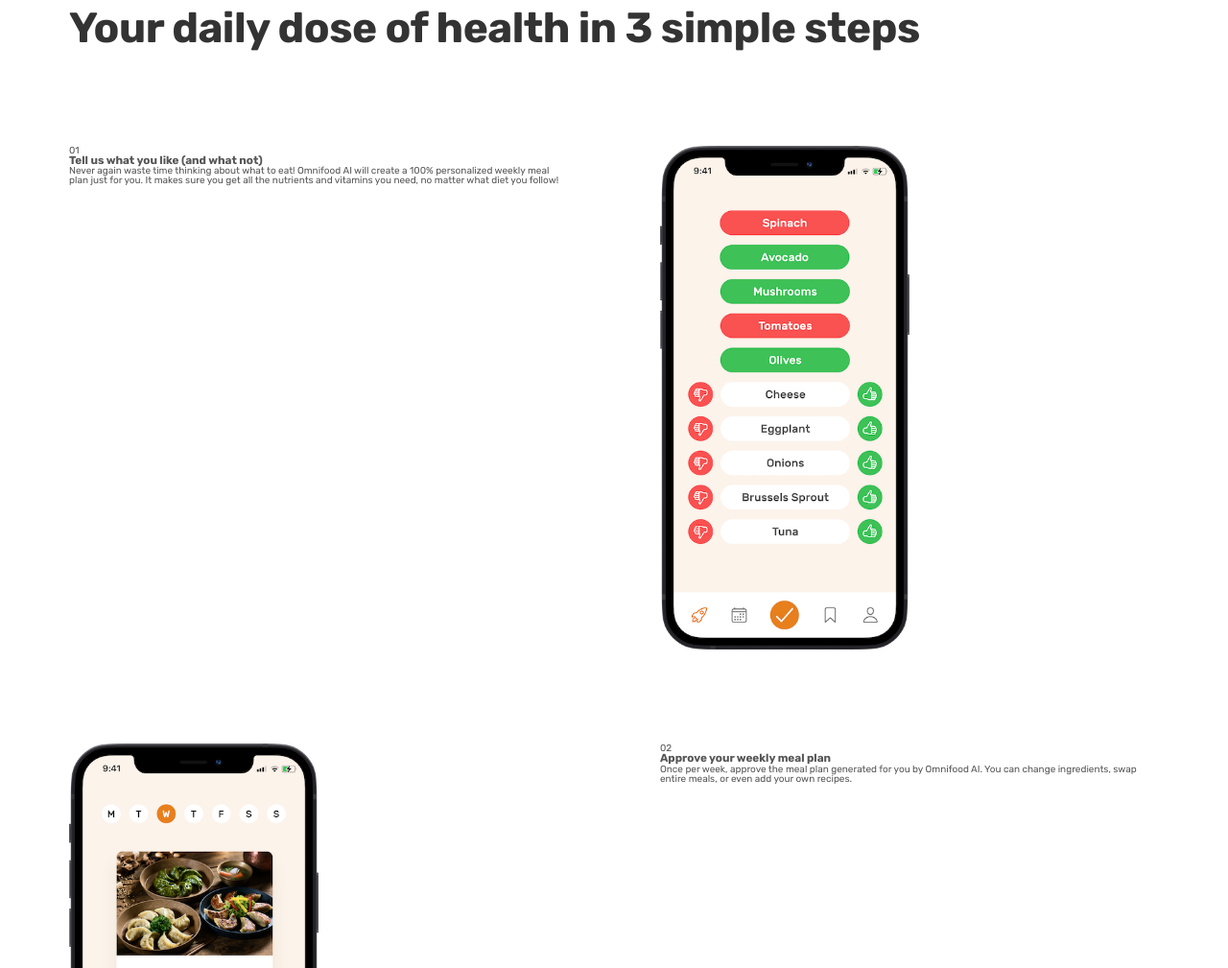
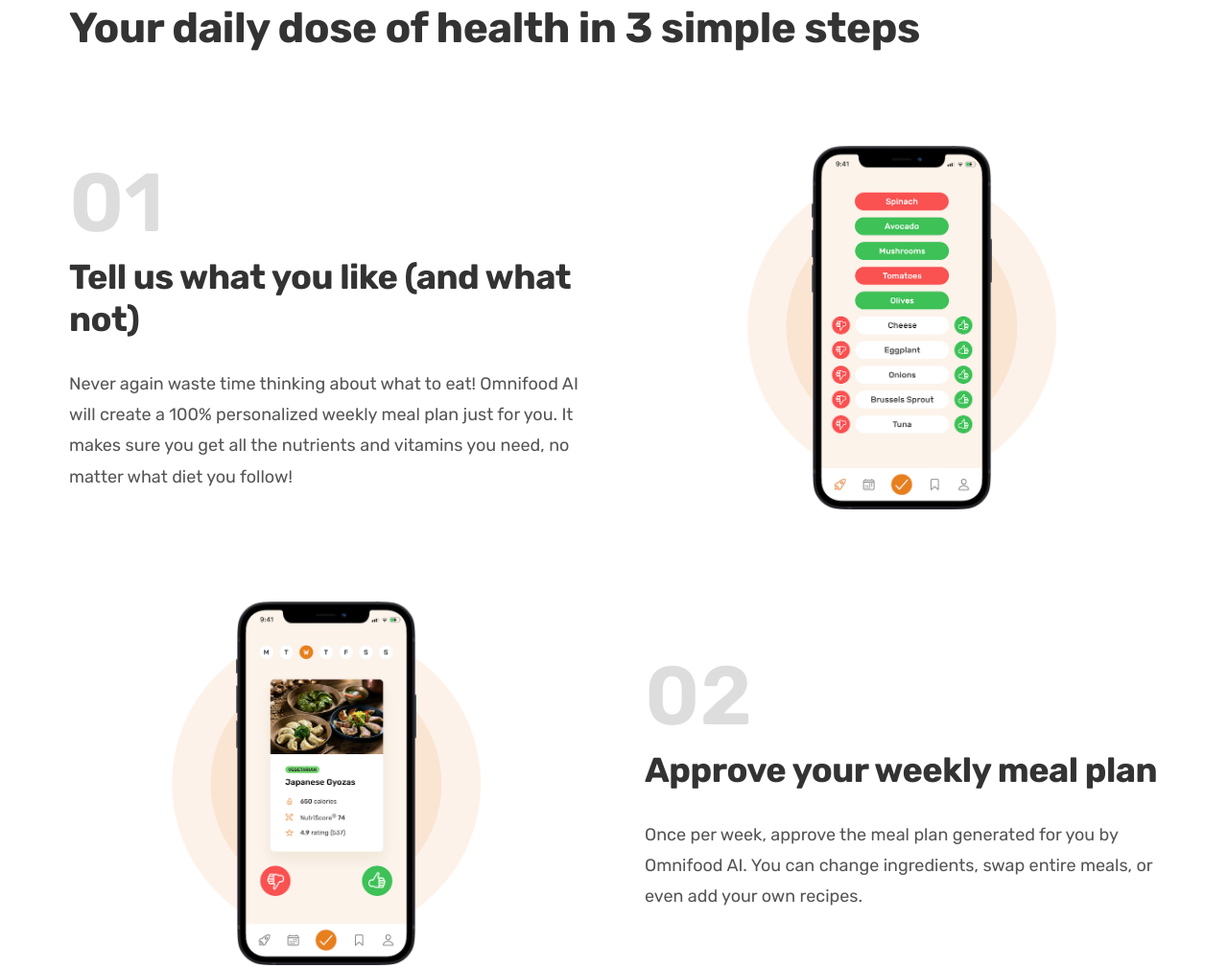
Before and after one commit to Laurence33/omnifood, a plain HTML site: page index.html in a window 1280 px wide. Shown: the part 885-1894 px from the top of the page at 96% size. Drawn offline with Linux system fonts and the light colour scheme.

Commit message:
how it works section

```diff
--- /dev/null
+++ b/css/general.css
@@ -0,0 +1,163 @@
+
+/*
+  --- 01 TYPOGRAPHY
+  FONT SIZE SYSTEM (px)
+  10 / 12 / 14 / 16 / 18 / 20 / 24 / 30 / 36 / 44 / 52 / 62 / 74 / 86 / 98
+
+  Font Weights
+  - default: 400
+  - Medium: 500
+  - Semi-bold: 600
+  - Bold: 700
+
+  Line Heights
+  - Default: 1
+  - Small: 1.05
+  - Medium: 1.2
+  - paragraph: 1.6
+
+  Letter Spacing
+  -0.5px
+  0.75px
+
+  --- 02 COLORS
+
+  Primary: #e67e22
+  Tints:
+  #fdf2e9
+  #fae5d3
+  Shades: #cf711f
+  Accents:
+  Greys:
+  - #555
+  - #333
+
+  --- 03 SHADOWS
+  --- 04 BORDER RADIUS
+    - Default: 9px
+  --- 05 WHITESPACE
+  SPACING SYSTEM (px)
+  2 / 4 / 8 / 12 / 16 / 24 / 32 / 48 / 64 / 80 / 96 / 128
+*/
+
+* {
+  padding: 0;
+  margin: 0;
+  box-sizing: border-box;
+}
+
+html {
+  /* font-size: 10px; */
+  /* 10px / 16px = 0.625 = 62.5% */
+  /* Percentage of user's browser font-size setting */
+  font-size: 62.5%;
+}
+
+body{
+  font-family: "Rubik", san-serif;
+  line-height: 1;
+  font-weight: 400;
+  color: #555;
+}
+
+/***********************/
+/* GENERAL REUSABLE COMPONENTS */
+/***********************/
+.heading-primary, .heading-secondary, .heading-tertiary{
+  font-weight: 700;
+  color: #333;
+  letter-spacing: -0.5px;
+}
+
+.heading-primary {
+  font-size: 5.2rem;
+  line-height: 1.05;
+  margin-bottom: 3.2rem;
+}
+
+.heading-secondary {
+  font-size: 4.4rem;
+  line-height: 1.2;
+  margin-bottom: 9.6rem;
+}
+
+.heading-tertiary {
+ font-size: 3.6rem;
+ line-height: 1.2;
+ margin-bottom: 3rem;
+}
+
+.subheading {
+  display: block;
+  font-size: 1.6rem;
+  font-weight: 500;
+  color: #cf711f;
+  text-transform: uppercase;
+  margin-bottom: 1.6rem;
+  letter-spacing: 0.75px;
+}
+
+.btn:link, .btn:visited {
+  display: inline-block;
+  text-decoration: none;
+  font-size: 2rem;
+  font-weight: 600;
+  padding: 1.6rem 3.2rem;
+  border-radius: 9px;
+
+  /* Put transition on original style/state */
+  transition: background-color 500ms ease-out,  color 500ms ease-out;
+}
+
+.btn--full:link, .btn--full:visited {
+  background-color: #e67e22;
+  color: #fff;
+}
+.btn--full:hover, .btn--full:active{
+  background-color: #cf711f;
+}
+
+.btn--outline:link, .btn--outline:visited {
+  background-color: #fff;
+  color: #555;
+}
+
+.btn--outline:active, .btn--outline:hover{
+  background-color: #fdf2e9;
+  color: #555;
+
+  /* border: 3px solid white; */
+  /* Trick to add border inside */
+  box-shadow: inset 0 0 0 3px #fff;
+}
+
+.margin-right-sm {
+  margin-right: 1.6rem !important;
+}
+
+.container {
+  /* also 1140px */
+  max-width: 120rem; /*1200px*/
+  margin: 0 auto;
+  padding: 0 3.2rem;
+}
+
+.grid {
+  display: grid;
+  row-gap: 9.6rem;
+  column-gap: 6.4rem;
+}
+
+.grid--2-cols {
+  grid-template-columns: repeat(2, 1fr);
+}
+.grid--3-cols {
+  grid-template-columns: repeat(3, 1fr);
+}
+.grid--4-cols {
+  grid-template-columns: repeat(4, 1fr);
+}
+
+.grid--center-v{
+  align-items: center;
+}
--- a/css/style.css
+++ b/css/style.css
@@ -1,153 +1,3 @@
-/*
-  --- 01 TYPOGRAPHY
-  FONT SIZE SYSTEM (px)
-  10 / 12 / 14 / 16 / 18 / 20 / 24 / 30 / 36 / 44 / 52 / 62 / 74 / 86 / 98
-
-  Font Weights
-  - default: 400
-  - Medium: 500
-  - Semi-bold: 600
-  - Bold: 700
-
-  Line Heights
-  - Default: 1
-  - Small: 1.05
-  - Medium: 1.2
-  - paragraph: 1.6
-
-  Letter Spacing
-  -0.5px
-  0.75px
-
-  --- 02 COLORS
-
-  Primary: #e67e22
-  Tints: #fdf2e9
-  Shades: #cf711f
-  Accents:
-  Greys:
-  - #555
-  - #333
-
-  --- 03 SHADOWS
-  --- 04 BORDER RADIUS
-    - Default: 9px
-  --- 05 WHITESPACE
-  SPACING SYSTEM (px)
-  2 / 4 / 8 / 12 / 16 / 24 / 32 / 48 / 64 / 80 / 96 / 128
-*/
-
-* {
-  padding: 0;
-  margin: 0;
-  box-sizing: border-box;
-}
-
-html {
-  /* font-size: 10px; */
-  /* 10px / 16px = 0.625 = 62.5% */
-  /* Percentage of user's browser font-size setting */
-  font-size: 62.5%;
-}
-
-body{
-  font-family: "Rubik", san-serif;
-  line-height: 1;
-  font-weight: 400;
-  color: #555;
-}
-
-/***********************/
-/* GENERAL REUSABLE COMPONENTS */
-/***********************/
-.heading-primary, .heading-secondary{
-  font-weight: 700;
-  color: #333;
-  letter-spacing: -0.5px;
-}
-
-.heading-primary {
-  font-size: 5.2rem;
-  line-height: 1.05;
-  margin-bottom: 3.2rem;
-}
-
-.heading-secondary {
-  font-size: 4.4rem;
-  line-height: 1.2;
-  margin-bottom: 9.6rem;
-}
-
-.subheading {
-  display: block;
-  font-size: 1.6rem;
-  font-weight: 500;
-  color: #cf711f;
-  text-transform: uppercase;
-  margin-bottom: 1.6rem;
-  letter-spacing: 0.75px;
-}
-
-.btn:link, .btn:visited {
-  display: inline-block;
-  text-decoration: none;
-  font-size: 2rem;
-  font-weight: 600;
-  padding: 1.6rem 3.2rem;
-  border-radius: 9px;
-
-  /* Put transition on original style/state */
-  transition: background-color 500ms ease-out,  color 500ms ease-out;
-}
-
-.btn--full:link, .btn--full:visited {
-  background-color: #e67e22;
-  color: #fff;
-}
-.btn--full:hover, .btn--full:active{
-  background-color: #cf711f;
-}
-
-.btn--outline:link, .btn--outline:visited {
-  background-color: #fff;
-  color: #555;
-}
-
-.btn--outline:active, .btn--outline:hover{
-  background-color: #fdf2e9;
-  color: #555;
-
-  /* border: 3px solid white; */
-  /* Trick to add border inside */
-  box-shadow: inset 0 0 0 3px #fff;
-}
-
-.margin-right-sm {
-  margin-right: 1.6rem !important;
-}
-
-.container {
-  /* also 1140px */
-  max-width: 120rem; /*1200px*/
-  margin: 0 auto;
-  padding: 0 3.2rem;
-}
-
-.grid {
-  display: grid;
-  gap: 9.6rem;
-}
-
-.grid--2-cols {
-  grid-template-columns: repeat(2, 1fr);
-}
-.grid--3-cols {
-  grid-template-columns: repeat(3, 1fr);
-}
-.grid--4-cols {
-  grid-template-columns: repeat(4, 1fr);
-}
-
 /***********************/
 /* HEADER */
 /***********************/
@@ -273,6 +123,50 @@ body{
   padding: 9.6rem 0;
 }
 
+.step-number{
+  font-size: 8.6rem ;
+  font-weight: 600;
+  color: #ddd;
+  margin-bottom: 1.2rem;
+}
+
+.step-description {
+  font-size: 1.8rem;
+  line-height: 1.8;
+}
+
+.step-img-box {
+  display: flex;
+  align-items: center;
+  justify-content: center;
+  position: relative;
+}
+
+.step-img-box::before,
+.step-img-box::after {
+  content: "";
+  display: block;
+  border-radius: 50%;
+
+  position: absolute;
+  top: 50%;
+  left: 50%;
+  transform: translate(-50%, -50%);
+}
+.step-img-box::before{
+  background-color: #fdf2e9;
+  width: 60%;
+  /* height: 60%; */
+  padding-bottom: 60%;
+  z-index: -2;
+}
+.step-img-box::after {
+  background-color: #fae5d3;
+  width: 45%;
+  padding-bottom: 45%;
+  z-index: -1;
+}
+
 .step-img {
-  width: 50%
+  width: 35%
 }
--- a/index.html
+++ b/index.html
@@ -9,6 +9,7 @@
       href="https://fonts.googleapis.com/css2?family=Inter:wght@400;500;600;700&family=Rubik:wght@400;500;600;700&display=swap"
       rel="stylesheet"
     />
+    <link rel="stylesheet" href="./css/general.css" />
     <link rel="stylesheet" href="./css/style.css" />
     <title>Omnifood</title>
   </head>
@@ -90,7 +91,7 @@
             Your daily dose of health in 3 simple steps
           </h2>
         </div>
-        <div class="container grid grid--2-cols">
+        <div class="container grid grid--2-cols grid--center-v">
           <!-- STEP 01 -->
           <div class="step-text-box">
             <p class="step-number">01</p>
```
